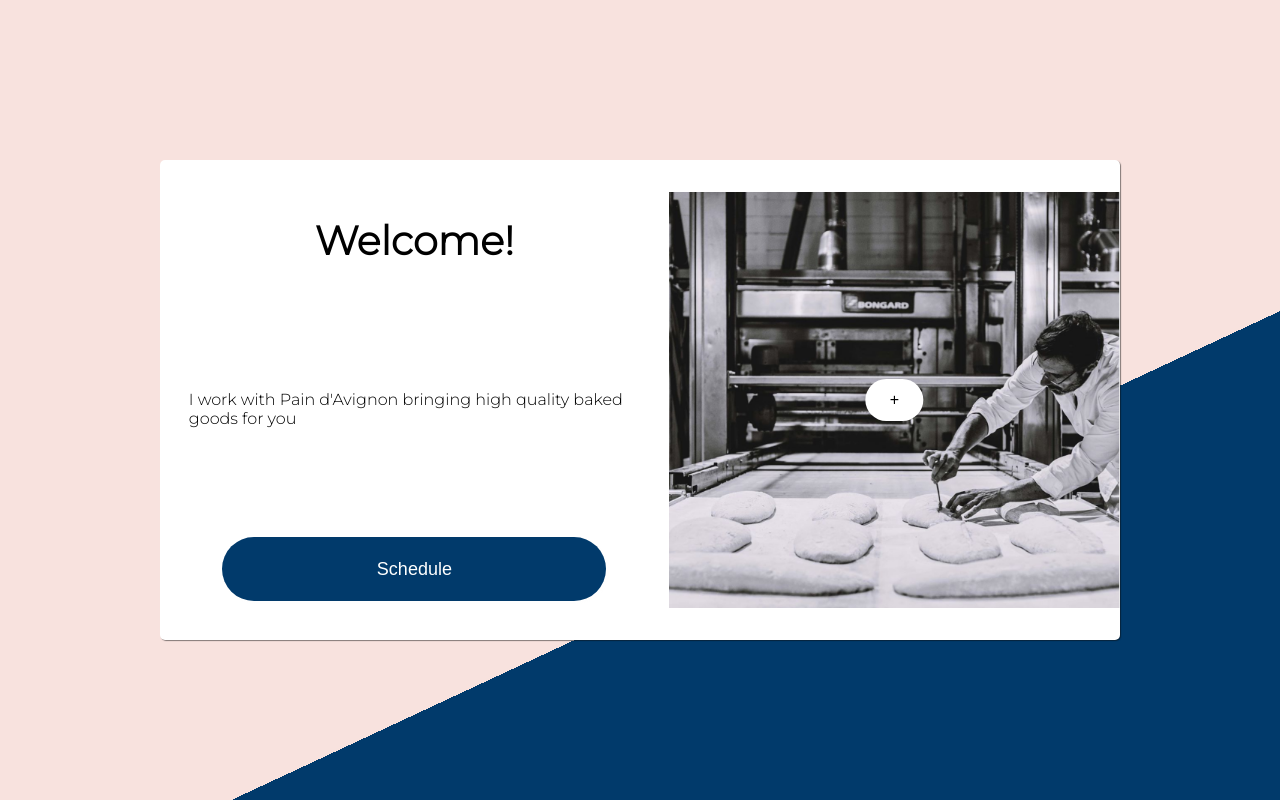
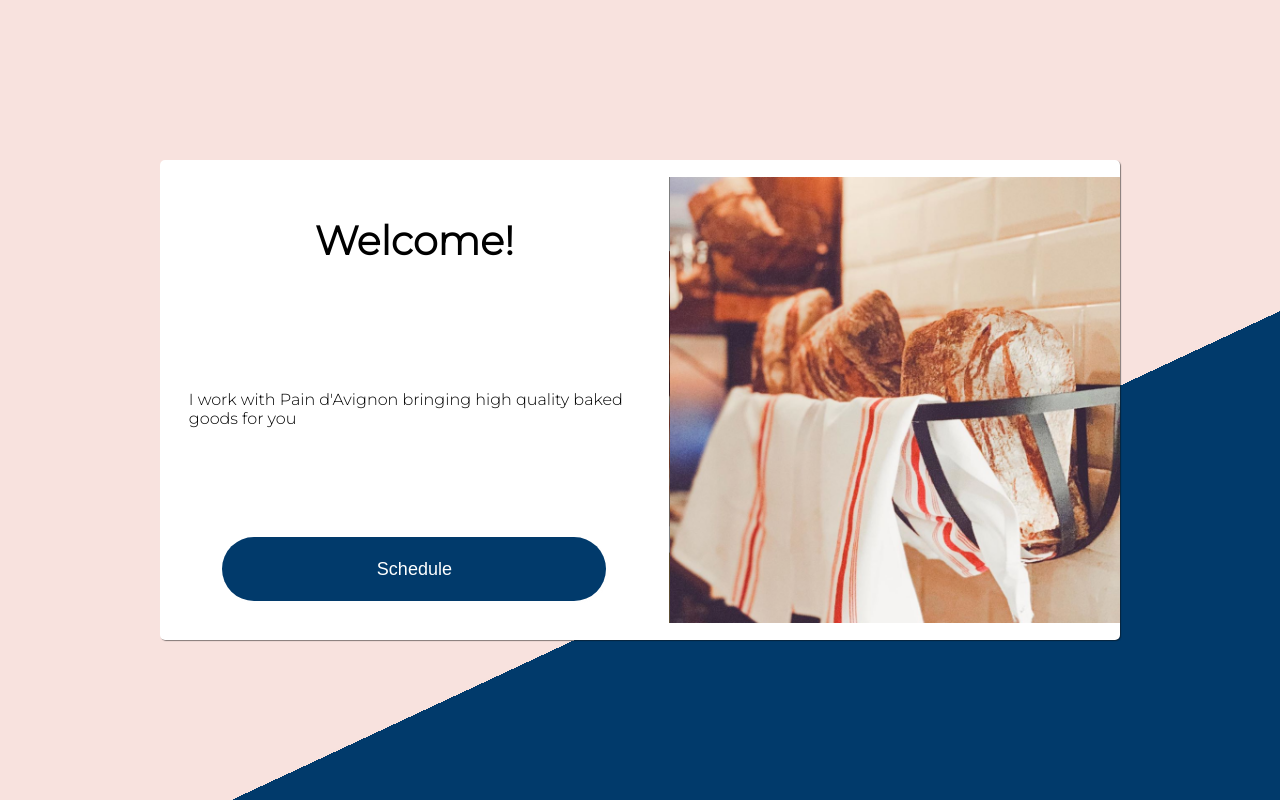
Before and after one commit to adriandifelice/pdaland, a Next.js app: page / in a window 1280 px wide. Built offline with nearby package versions, Linux system fonts and the light colour scheme.

Commit message:
setTimeout img carousel

```diff
--- a/pages/index.js
+++ b/pages/index.js
@@ -15,15 +15,19 @@ export default function Home() {
   const [current, setCurrent] = useState(0)
   const [image, setImage] = useState(images[0].name);
 
+     setTimeout(handleClick, 3000);
+
 
   function handleClick () {
     if (current === images.length - 1) {
+      console.log('final')
       setCurrent(0);
       setImage(images[0].name);
       return;
-    }
-    setCurrent(current + 1);
-    setImage(images[current + 1].name)
+    } else {
+      console.log(current)
+      setCurrent(current + 1);
+      setImage(images[current + 1].name)}
 
 }
   return (
@@ -38,7 +42,6 @@ export default function Home() {
         </div>
       <div className={styles.primaryImg}>
         <img className={styles.imagen} src={image} alt="First slide" />
-        <button className={styles.arrow} onClick={()=> handleClick()}> + </button>
       </div>
       </div>
     </div>
--- a/styles/Home.module.css
+++ b/styles/Home.module.css
@@ -87,8 +87,8 @@
 }
 .arrow {
     position: absolute;
-    top: 50%;
-    left: 50%;
+    bottom: 0%;
+    right: 0%;
     transform: translate(-50%, -50%);
     -ms-transform: translate(-50%, -50%);
     background-color: rgb(255, 255, 255);
```
